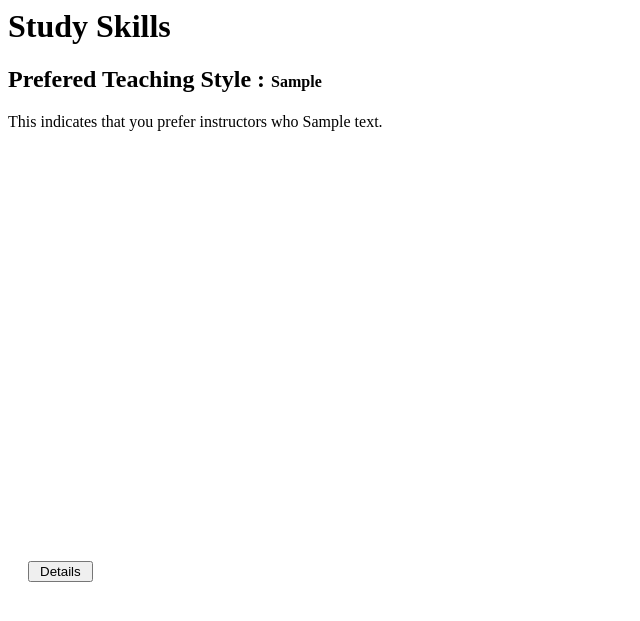
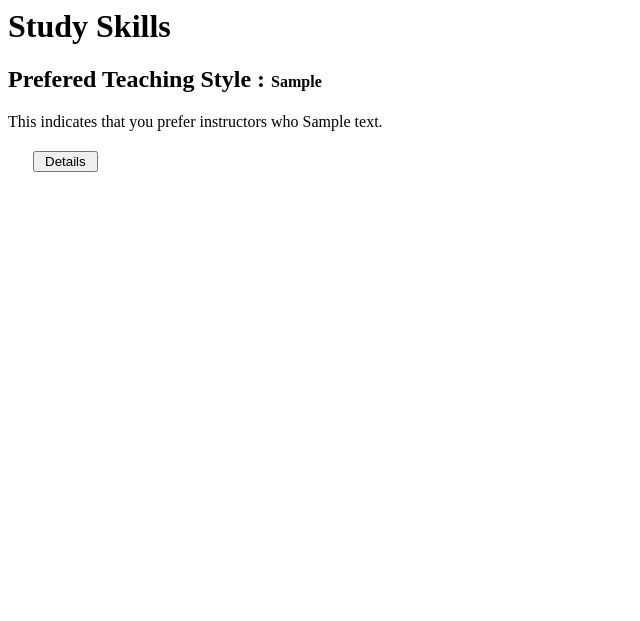
Before and after one commit to CPCC/osp.studyskills, a Django app: template studyskills/templates/studyskills/study-skills-result.html in a window 1280 px wide. Shown: the top 621 px of the page, without its empty margins (0-640 px from the left). Run offline with Django 3.2, Linux system fonts and the light colour scheme; the template is opened without the code that fills it: most values are stand-ins (such as "Sample title", 1, 10 or a date in 2020).

Commit message:
relocated details buttons for compatability.

```diff
--- a/studyskills/templates/studyskills/study-skills-result.html
+++ b/studyskills/templates/studyskills/study-skills-result.html
@@ -10,6 +10,10 @@
 {
 	width: auto;
 }
+#score-details
+{
+	margin-bottom: 20px;
+}
 #sstoolTip
 {
 	width: 20px;
@@ -21,7 +25,7 @@
 }
 .ss-description-category
 {
-	margin-top: 30px;
+	margin-top: 10px;
 }
 .ss-description-category span
 {
@@ -33,6 +37,12 @@
 	background-color: #F1F1F1;
 	border: 1px solid #333;
 	padding: 3px 10px;
+}
+.ss-details-button
+{
+	padding: 1px 10px;
+	margin-left: 10px;
+	margin-bottom: 5px;
 }
 /*#sstoolTip:before
 {
@@ -63,13 +73,7 @@
 }
 #score-details
 {
-	height: 430px;
-}
-#ss-descriptions-links input
-{
-	margin-right: 225px;
-	margin-left: 20px;
-	padding: 1px 10px;
+	height: 440px;
 }
 </style>
 
@@ -83,27 +87,12 @@
 <div id="score-details">
 	<div id="sstoolTip" style="display: none;"></div>
 	{% for score in scores %}
-		<div id="study-skills-{{ score.id }}" class="study-skills-graph"></div>
+		<div class="study-skills-graph">
+		<div id="study-skills-{{ score.id }}"></div>
+ 			<input class="ss-details-button" type="button" value="Details" onclick="showDetails('{{ score.id }}')">
+ 		</div>
 	{% endfor %}
 </div>
-<div id="ss-descriptions-links">
-	{% for score in scores %}
-	<input type="button" value="Details" onclick="showDetails('{{ score.id }}')">
-	{% endfor %}
-</div>
-<div id="ss-descriptions">
-	{% for score in scores %}
-		<div id="ss-description-{{ score.id }}" class="ss-description-category" style="display: none;">
-			<fieldset>
-				<legend>{{ score.category }}</legend>
-			{% for subcat in score.sub_cats %}
-			<p><span>{{ subcat.sub_cat }} - </span>{{ subcat.description }}</p>
-			{% endfor %}
-		</fieldset>
-		</div>
-	{% endfor %}
-</div>
-
 
 {% for score in scores %}
 	<script>
@@ -129,13 +118,13 @@
 				// Set the color for the bars and the hover tooltip
 				ssBar.attr({fill: "#6D95F3", stroke: "#777"}).hover(
 					function(e){
-						this.transform("s1.1");
+						this.transform("s1.1").attr({"stroke-width": 3});
 						$("#sstoolTip").html(this.attr('height')/11.25);
     					$("#sstoolTip").show();
     					$("#sstoolTip").offset({left:e.pageX-10,top:e.pageY-65});
 					},
 					function(){
-						this.transform("s1");
+						this.transform("s1").attr({"stroke-width": 1});
 						$("#sstoolTip").hide();
 					});
 				//Setting the text labels for each bar and rotating them.
@@ -154,20 +143,19 @@
 	  		    scaleLabel = scaleLabel-5;
 	  		}
 		</script>
-
 		{% for subcat in score.sub_cats %}
 			<script>
 				var ssBar = ssChart.rect(barDistance,275-({{subcat.sub_cat_score}}/16*180),30,({{subcat.sub_cat_score}}/16*180),3);
 				// Set the color for the bars and the hover tooltip
 				ssBar.attr({fill: "#6D95F3", stroke: "#777"}).hover(
 					function(e){
-						this.transform("s1.1");
+						this.transform("s1.1").attr({"stroke-width": 3});
 						$("#sstoolTip").html(this.attr('height')/11.25);
     					$("#sstoolTip").show();
     					$("#sstoolTip").offset({left:e.pageX-10,top:e.pageY-65});
 					},
 					function(){
-						this.transform("s1");
+						this.transform("s1").attr({"stroke-width": 1});
 						$("#sstoolTip").hide();
 					});
 				//Setting the text labels for each bar and rotating them.
@@ -177,6 +165,20 @@
 	    {% endfor %}
     {% endif %}
 {% endfor %}
+
+<div id="ss-descriptions">
+	{% for score in scores %}
+		<div id="ss-description-{{ score.id }}" class="ss-description-category" style="display: none;">
+			<fieldset>
+				<legend>{{ score.category }}</legend>
+			{% for subcat in score.sub_cats %}
+			<p><span>{{ subcat.sub_cat }} - </span>{{ subcat.description }}</p>
+			{% endfor %}
+		</fieldset>
+		</div>
+	{% endfor %}
+</div>
+
 <script>
 function showDetails(name)
 {
```
